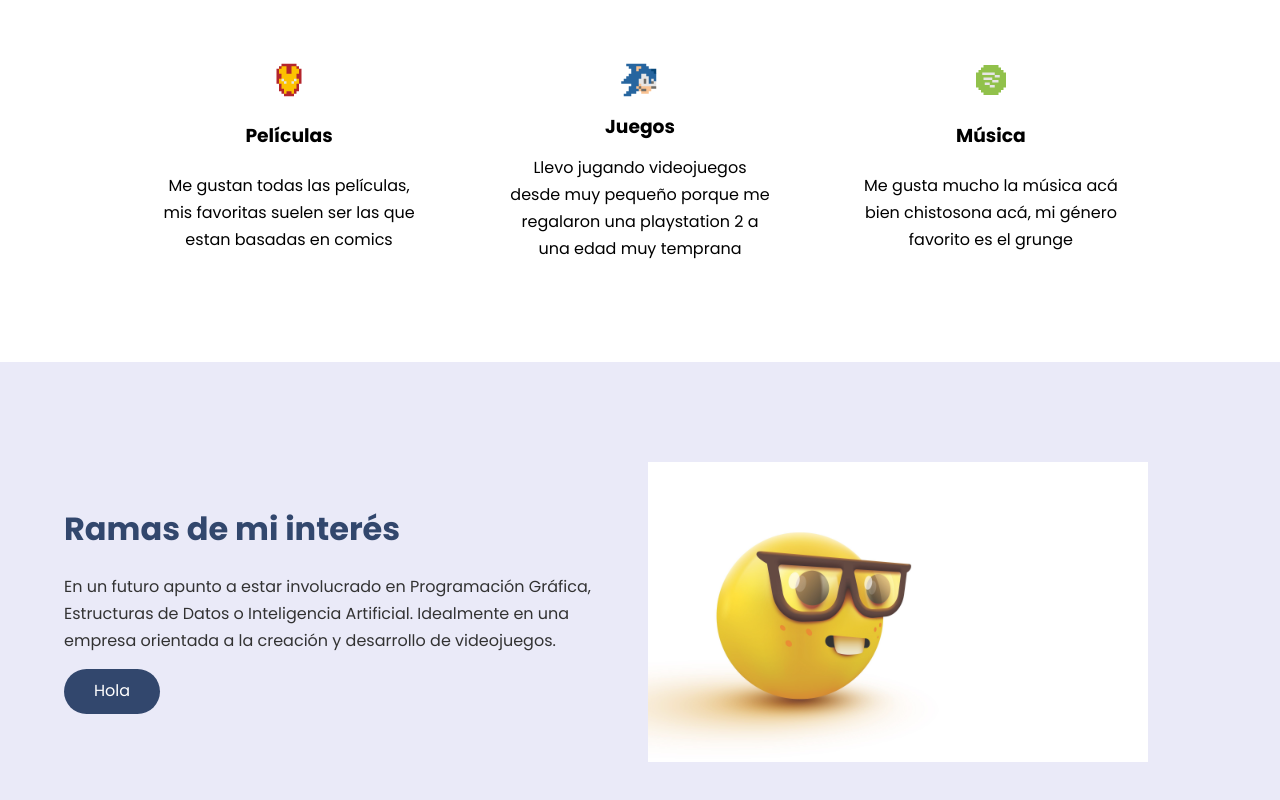
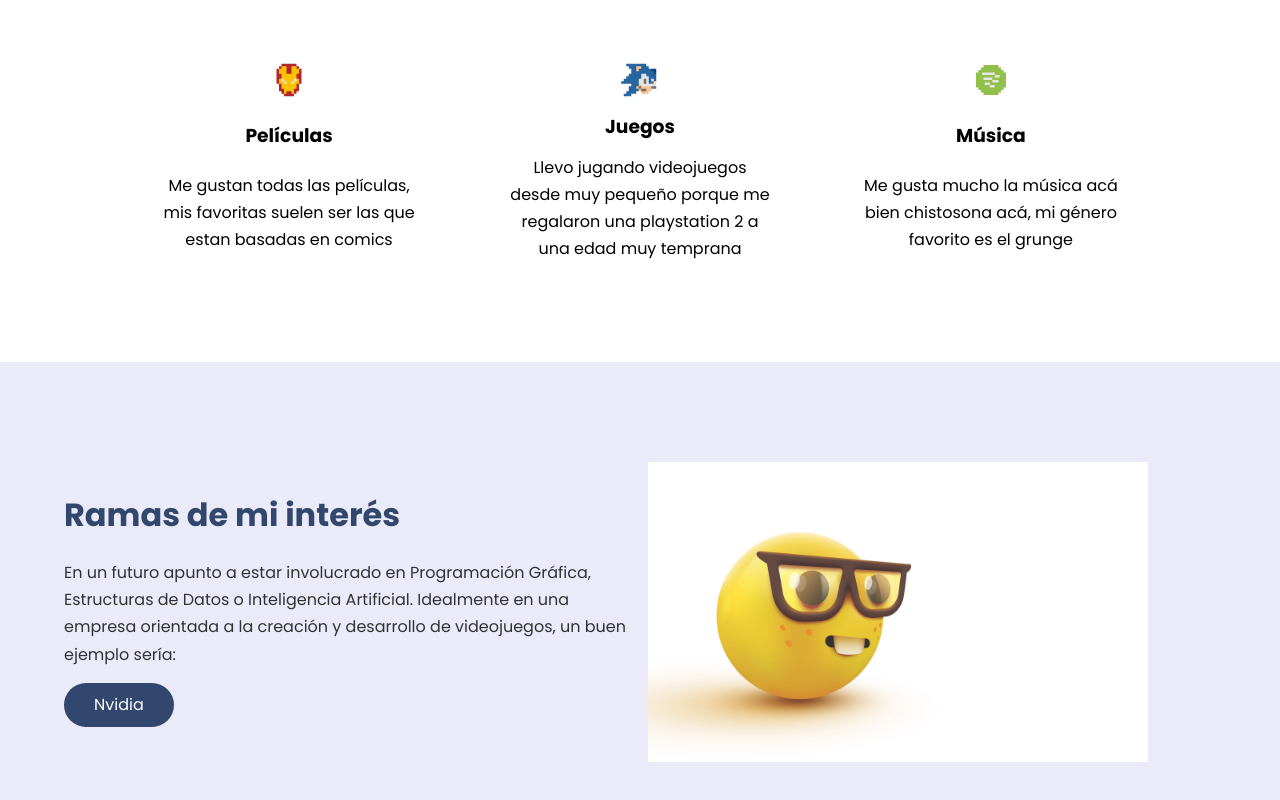
Before and after one commit to RodrigoVelasquezB/Rodrigo-Velasquez-Bonilla, a plain HTML site: page index.html in a window 1280 px wide. Shown: the part 1009-1809 px from the top of the page. Drawn offline with Linux system fonts and the light colour scheme.

Commit message:
Update index.html

```diff
--- a/index.html
+++ b/index.html
@@ -76,8 +76,8 @@
             <div class="knowledge__container container">
                 <div class="knowledge__texts">
                     <h2 class="subtitle">Ramas de mi interés</h2>
-                    <p class="knowledge__paragraph">En un futuro apunto a estar involucrado en Programación Gráfica, Estructuras de Datos o Inteligencia Artificial. Idealmente en una empresa orientada a la creación y desarrollo de videojuegos.</p>
-                    <a href="#" class="cta">Hola</a>
+                    <p class="knowledge__paragraph">En un futuro apunto a estar involucrado en Programación Gráfica, Estructuras de Datos o Inteligencia Artificial. Idealmente en una empresa orientada a la creación y desarrollo de videojuegos, un buen ejemplo sería:</p>
+                    <a href="#" class="cta">Nvidia</a>
                 </div>
 
                 <figure class="knowledge__picture">
```
